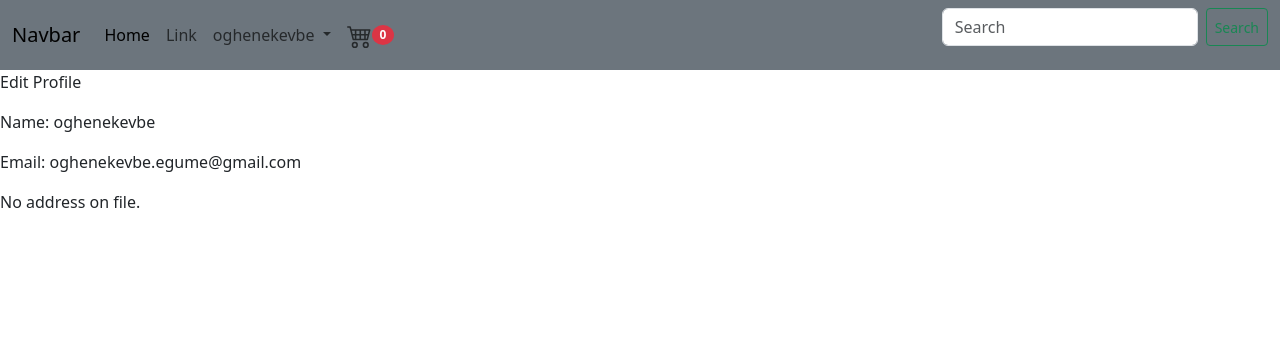
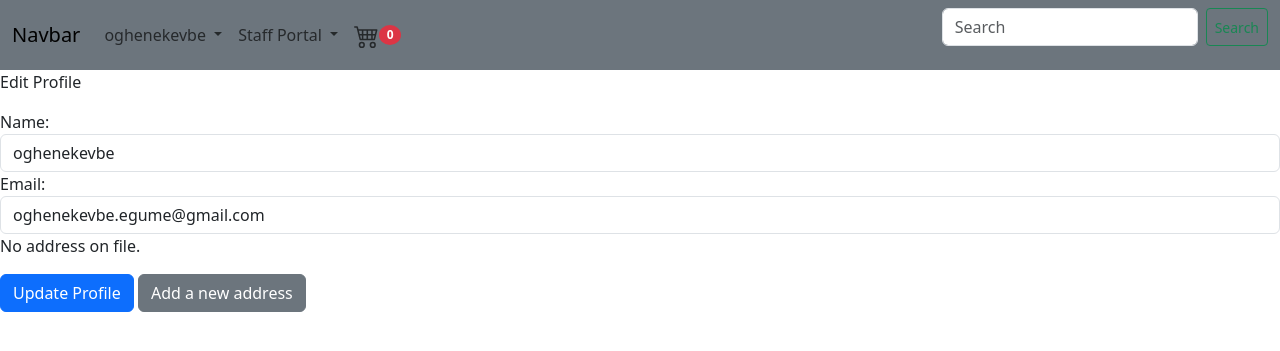
Before and after one commit to Oghenekevbe/E-commerce-app, a Django app: page /4/profile/ in a window 1280 px wide. Shown: the top 351 px of the page. Run offline with Django 3.2, Linux system fonts and the light colour scheme; a user stored in the database is signed in; data comes from the database, SQL or seed files in the repository; both versions use the stored data as it was after the commit; some libraries are stand-ins or nearby versions.

Commit message:
adjusted profile, add, edit, delete addresses

```diff
--- a/store/templates/base.html
+++ b/store/templates/base.html
@@ -34,12 +34,6 @@
           </button>
           <div class="collapse navbar-collapse" id="navbarSupportedContent">
             <ul class="navbar-nav me-auto mb-2 mb-lg-0">
-              <li class="nav-item">
-                <a class="nav-link active" aria-current="page" href="/">Home</a>
-              </li>
-              <li class="nav-item">
-                <a class="nav-link" href="#">Link</a>
-              </li>
               <li class="nav-item dropdown">
                 {% if user.is_authenticated%}
                     <a class="nav-link dropdown-toggle" href="#" role="button" data-bs-toggle="dropdown" aria-expanded="false">
@@ -49,15 +43,7 @@
 
                       <li><a class="dropdown-item" href="{% url 'profile' user.customer.pk %}">Profile</a></li>
                       <li><a class="dropdown-item" href="{% url 'change_password' user.customer.pk %}">Change Password</a></li>
-                    {% if user.is_staff %}
-                    <li><a class="dropdown-item" href="{% url 'contact_us' %}">Contact Customer</a></li>
-                    <li><a class="dropdown-item" href="{% url 'orders' %}">Customer Orders</a></li>
-                    <li><a class="dropdown-item" href="{% url 'admin:index' %}">Admin Panel</a></li>
-                    <li><a class="dropdown-item" href="{% url 'categories' %}">Categories</a></li>
-                    <li><a class="dropdown-item" href="{% url 'add_product' %}">Add New Product</a></li>
-                    {% else %}
                       <li><a class="dropdown-item" href="{% url 'contact_us2' %}">Contact Us</a></li>
-                    {% endif %}
                       <li><hr class="dropdown-divider"></li>
                       <li><a class="dropdown-item" href="{% url 'logout' %}">Logout</a></li>
                     </ul>
@@ -72,6 +58,25 @@
                     <li><a class="dropdown-item" href="register">Register</a></li>
                     <li><a class="dropdown-item" href="{% url 'contact_us2' %}">Contact Us</a></li>
                   </ul>
+                {% endif %}
+              </li>
+              <li class="nav-item dropdown">
+                {% if user.is_authenticated and user.is_staff%}
+                    <a class="nav-link dropdown-toggle" href="#" role="button" data-bs-toggle="dropdown" aria-expanded="false">
+                      Staff Portal
+                    </a>
+                    <ul class="dropdown-menu">
+                      <li><a class="dropdown-item" href="{% url 'contact_us' %}">Contact Customer</a></li>
+                      <li><a class="dropdown-item" href="{% url 'orders' %}">Customer Orders</a></li>
+                      <li><a class="dropdown-item" href="{% url 'categories' %}">Categories</a></li>
+                      <li><a class="dropdown-item" href="{% url 'add_product' %}">Add New Product</a></li>
+                      {% if user.is_superuser %}
+                      <li><a class="dropdown-item" href="{% url 'admin:index' %}">Admin Panel</a></li>
+                      {% endif %}
+                      <li><hr class="dropdown-divider"></li>
+                      <li><a class="dropdown-item" href="{% url 'logout' %}">Logout</a></li>
+                    </ul>
+
                 {% endif %}
               </li>
               <li class="nav-item">
--- a/store/templates/customer/add_address.html
+++ b/store/templates/registration/delete_address.html
@@ -1,14 +1,14 @@
 {% extends 'base.html' %}
-{% block title %}Obaya Online | Add Address{% endblock title %}
+{% block title %}Obaya Online | Delete Address{% endblock title %}
 
 {% block content %}
     <div class="row" >
-        <p><h6>Fill the form below to add an address</h6></p>
+        <p><h6>Sure you want to delete?</h6></p>
 
         <form action="" method ='POST'>
             {% csrf_token %}
             {{form.as_p}}
-            <button class="btn btn-primary" type='submit'>Submit</button>
+            <button class="btn btn-primary" type='submit'>Delete</button>
         </form>
     </div>
 
--- a/store/templates/registration/profile.html
+++ b/store/templates/registration/profile.html
@@ -1,6 +1,5 @@
 {% extends 'base.html' %}
 {% block title %}Obaya Online | Profile{% endblock title %}
-
 
 {% block content %}
   <div class="row">
@@ -9,22 +8,46 @@
         <div class="col-2">
           <p><a class="dropdown-item" href="{% url 'edit_profile' customer.user.pk %}">Edit Profile</a></p>
         </div>
-      <p>Name: {{ customer.user }}</p>
-      <p>Email: {{ customer.user.email }}</p>
+        <form method="POST">
+          {% csrf_token %}
+          <div class="form-group">
+            <label for="name">Name:</label>
+            <input type="text" class="form-control" id="name" name="name" value="{{ customer.user }}">
+          </div>
+          <div class="form-group">
+            <label for="email">Email:</label>
+            <input type="email" class="form-control" id="email" name="email" value="{{ customer.user.email }}">
+          </div>
           {% if addresses %}
             <h6>Address:</h6>
             {% for address in addresses %}
-        <p>{{ address.address }}</p>
-        <p>{{ address.city }}, {{ address.state }} {{ address.zipcode }}</p>
-        <p><a href="">(Edit)</a> |  <a href="">(Delete)</a></p>
+              <div class="form-group">
+                <label for="address">Address:</label>
+                <input type="text" class="form-control" id="address" name="address" value="{{ address.address }}">
+              </div>
+              <div class="form-group">
+                <label for="city">City:</label>
+                <input type="text" class="form-control" id="city" name="city" value="{{ address.city }}">
+              </div>
+              <div class="form-group">
+                <label for="state">State:</label>
+                <input type="text" class="form-control" id="state" name="state" value="{{ address.state }}">
+              </div>
+              <div class="form-group">
+                <label for="zipcode">Zip Code:</label>
+                <input type="text" class="form-control" id="zipcode" name="zipcode" value="{{ address.zipcode }}">
+              </div>
+              <p><a href="{% url 'edit_address' pk=address.pk %}">(Edit)</a> |  <a href="{% url 'delete_address' address.pk%}">(Delete)</a></p>
             {% endfor %}
           {% else %}
             <p>No address on file.</p>
           {% endif %}
+          <button type="submit" class="btn btn-primary">Update Profile</button>
+          <a href="{% url 'add_address'  %}" class="btn btn-secondary">Add a new address</a>
+        </form>
       {% else %}
         <p>You are not logged in.</p>
       {% endif %}
-
     </div>
   </div>
 {% endblock %}
--- a/store/urls.py
+++ b/store/urls.py
@@ -34,6 +34,8 @@ urlpatterns = [
     path("contact_us2/", ContactView2.as_view(), name="contact_us2"),
     path("unauthorized/", views.unauthorized, name="unauthorized"),
     path('add_address/', AddAddress.as_view(), name='add_address'),
+    path('<str:pk>/edit_address/', EditAddress.as_view(), name='edit_address'),
+    path('<str:pk>/delete_address/', DeleteAddress.as_view(), name='delete_address'),
 
 
 
--- a/store/views.py
+++ b/store/views.py
@@ -322,6 +322,25 @@ class AddAddress(CreateView):
         # Call the parent form_valid method to save the form
         return super().form_valid(form)
 
+class EditAddress(UpdateView):
+    template_name = "registration/edit_address.html"
+    form_class = AddAddressForm
+    model = BillingAddress
+    success_url = reverse_lazy('store')
+    def form_valid(self,form):
+            response = super().form_valid(form)
+            messages.success(self.request, 'Address updated successfully')
+            return response
+
+    # end def
+
+class DeleteAddress(DeleteView):
+    template_name = "registration/delete_address.html"
+    form_class = AddAddressForm
+    model = BillingAddress
+    success_url = reverse_lazy('store')
+
+
 
 
 class ContactView2(CreateView):
```
Also changed, not shown: store/templates/registration/edit_address.html (+13 -0 lines), db.sqlite3. Lines whose indentation alone changed are shown as unchanged.
